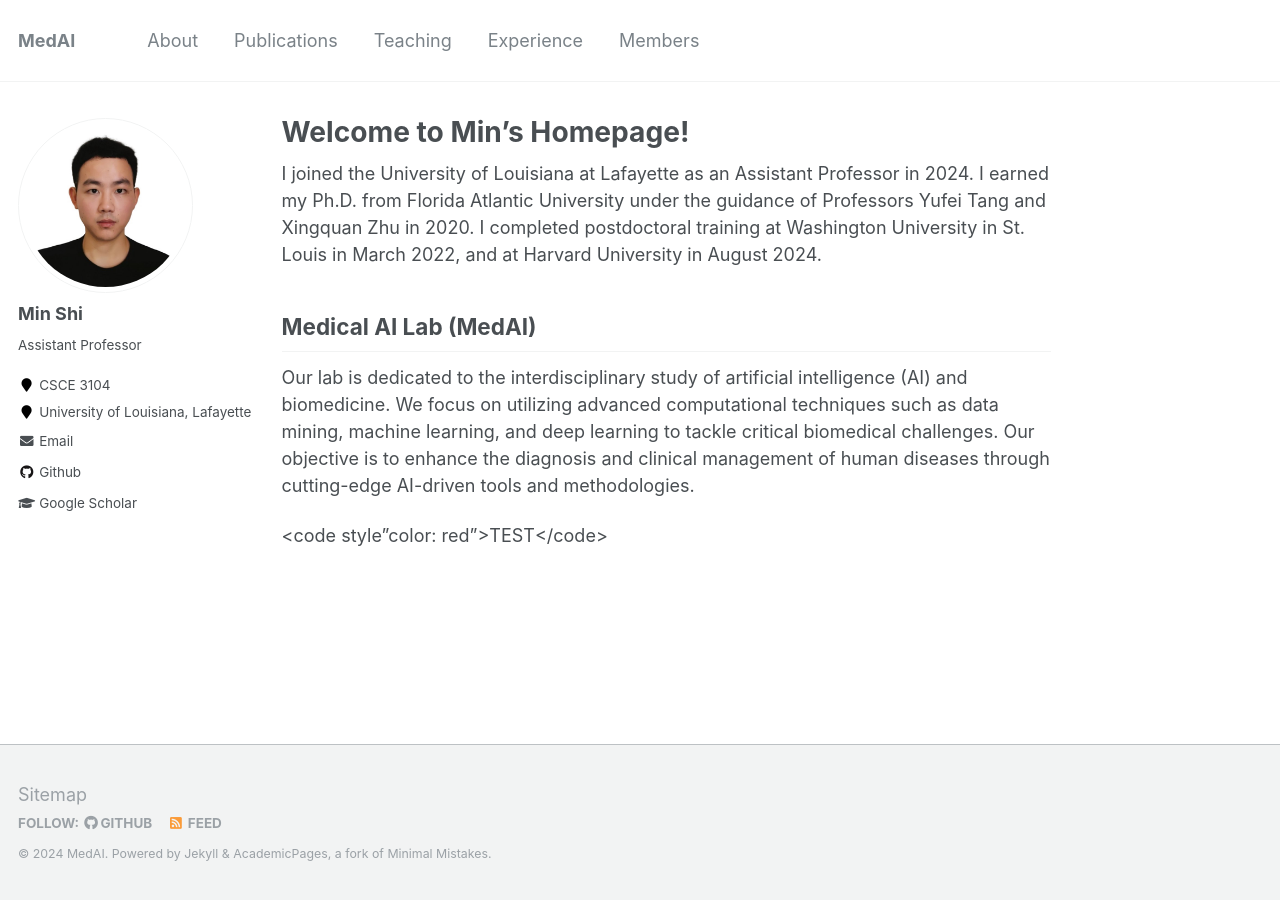
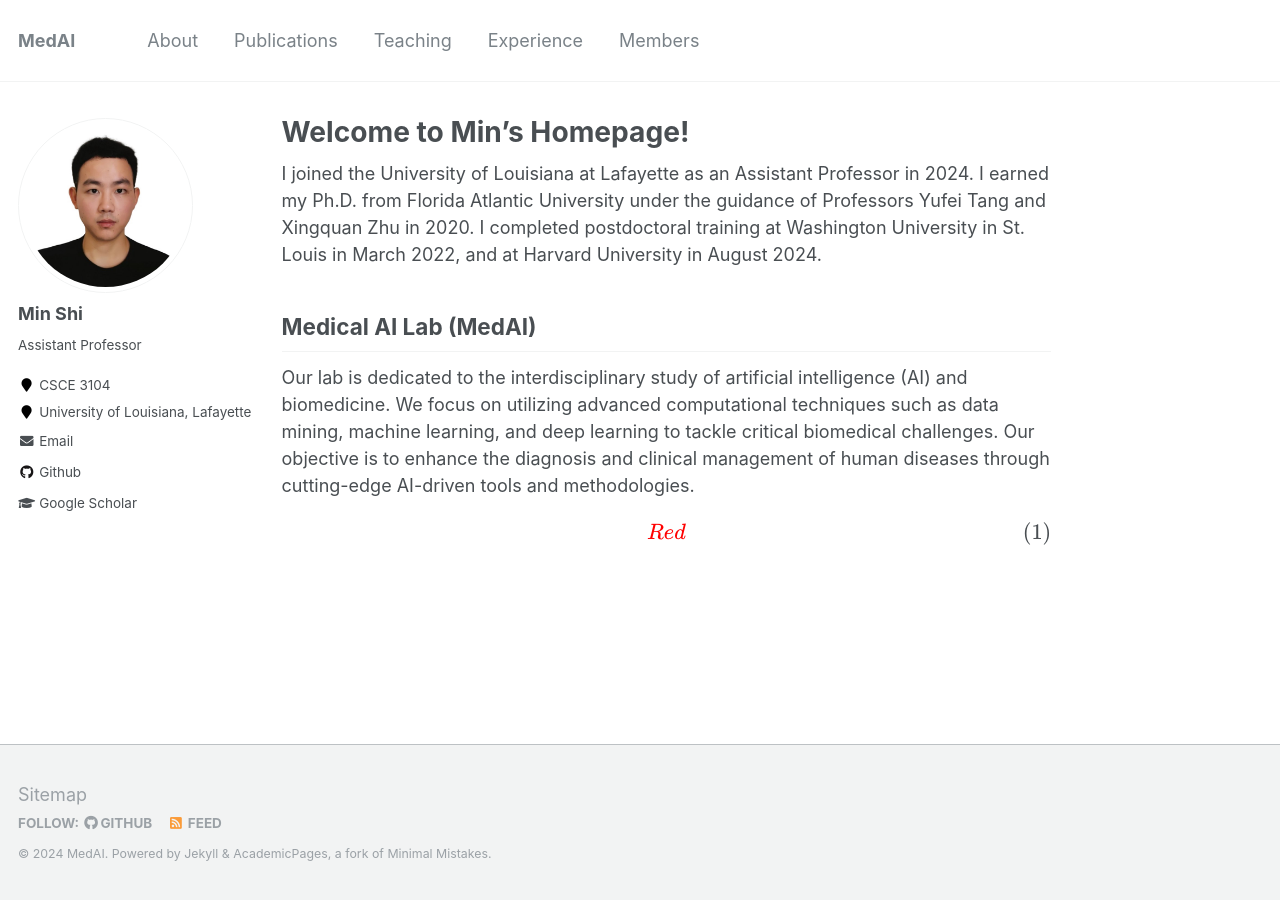
Before and after one commit to shiminxst/shiminxst.github.io, a Jekyll site: the page built from _pages/about.md, in a window 1280 px wide. Built offline with Jekyll 4.4.1, drawn with Linux system fonts in a browser that asks for light colours; formulas are drawn with MathJax 3.

Commit message:
Update about.md

```diff
--- a/_pages/about.md
+++ b/_pages/about.md
@@ -16,7 +16,7 @@ I joined the University of Louisiana at Lafayette as an Assistant Professor in 2
 Our lab is dedicated to the interdisciplinary study of artificial intelligence (AI) and biomedicine. We focus on utilizing advanced computational techniques such as data mining, machine learning, and deep learning to tackle critical biomedical challenges. Our objective is to enhance the diagnosis and clinical management of human diseases through cutting-edge AI-driven tools and methodologies.
 
 
-<code style"color: red">TEST</code>
+$${\color{red}Red}$$
 
 <!--
 ## My Schedule
```
